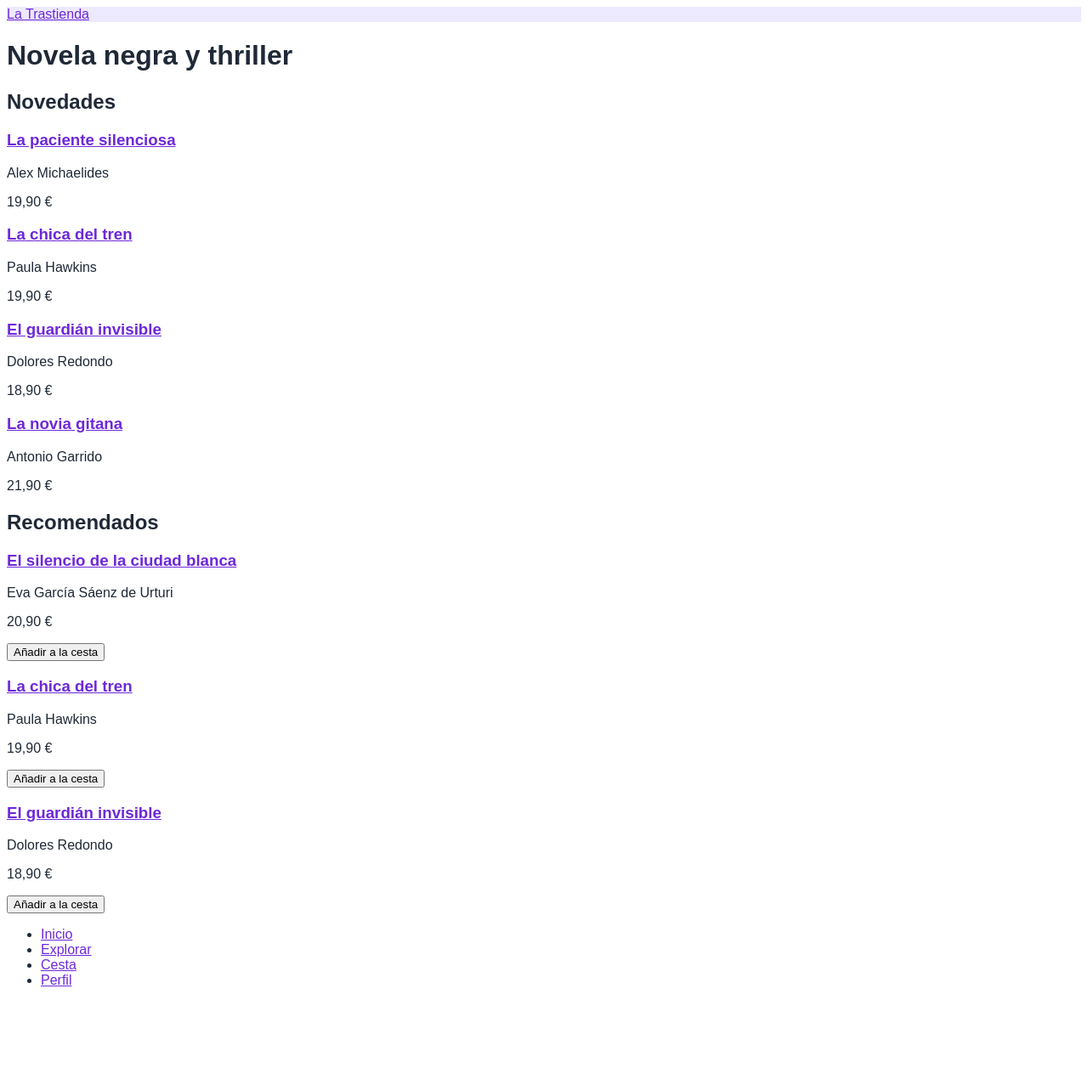
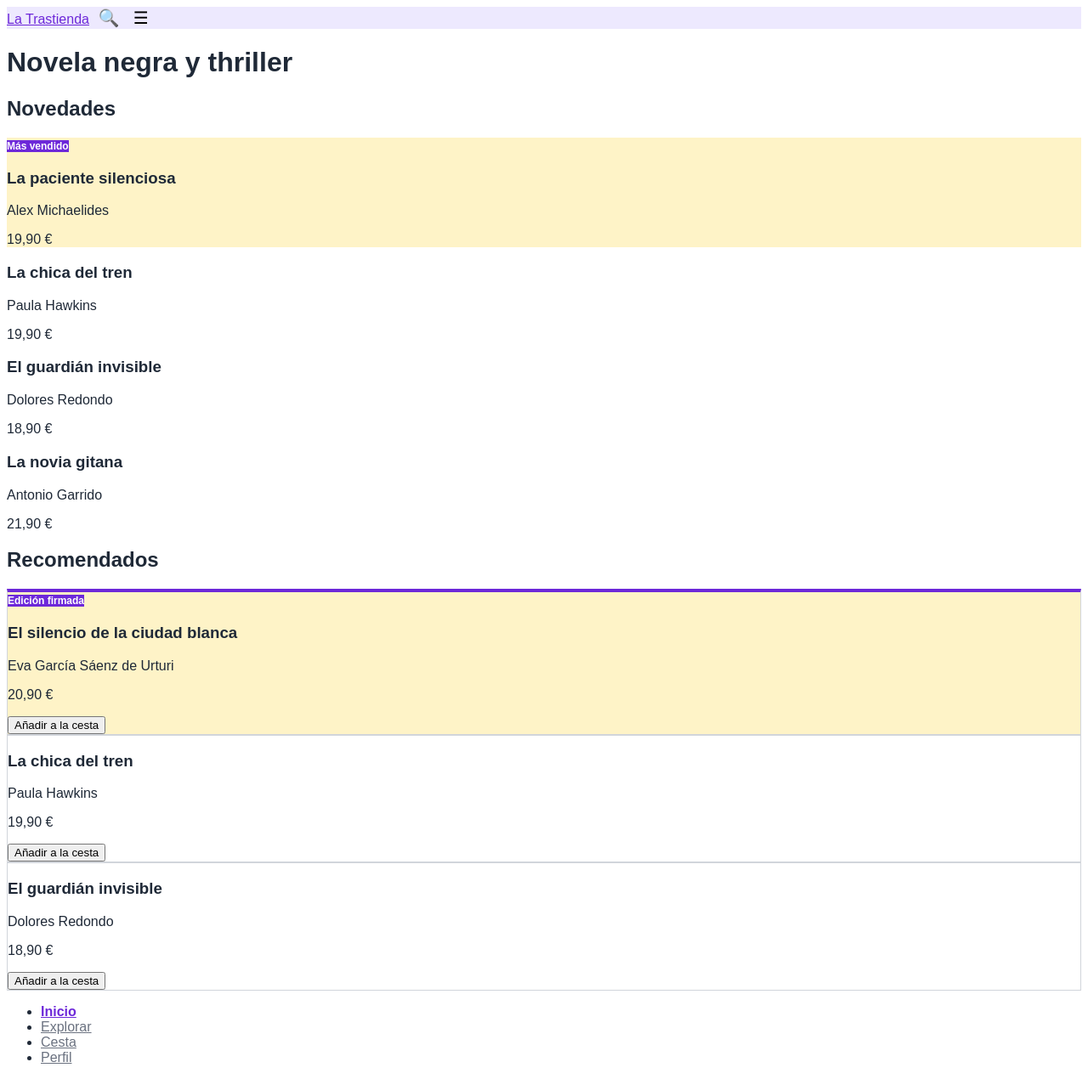
Before and after one commit to MarcosAragon/trastienda-ud4, a plain HTML site: page index.html in a window 1280 px wide. Shown: the whole page at 85% size. Before the commit the page ends 1179 px from the top, so only its background shows below. Drawn offline with Linux system fonts and the light colour scheme.

Commit message:
Ejercicio propuesto pt2 terminado

```diff
--- a/css/estilos.css
+++ b/css/estilos.css
@@ -10,3 +10,52 @@ header {
 a {
   color: #6d28d9;
 }
+
+nav a[aria-current="page"] {
+  color: #6d28d9;
+  font-weight: bold;
+}
+
+nav a:not([aria-current="page"]) {
+  color: #6b7280;
+}
+
+nav a:not([aria-current="page"]):hover {
+  color: #1f2937;
+  text-decoration: underline;
+}
+
+nav a:not([aria-current="page"]):focus-visible {
+  outline: 3px solid #6d28d9;
+  outline-offset: 2px;
+}
+
+.card {
+  border: 1px solid #d1d5db;
+}
+
+h2 + .card {
+  border-top: 4px solid #6d28d9;
+}
+
+.badge {
+  background-color: #6d28d9;
+  color: #ffffff;
+  font-size: 0.75rem;
+  font-weight: bold;
+}
+
+.badge:empty {
+  display: none;
+}
+
+article:has(.badge:not(:empty)) {
+  background-color: #fef3c7;
+}
+
+button[aria-label] {
+  background: none;
+  border: none;
+  font-size: 1.25rem;
+  cursor: pointer;
+}
--- a/index.html
+++ b/index.html
@@ -10,6 +10,8 @@
 
   <header>
     <a href="index.html">La Trastienda</a>
+    <button type="button" aria-label="Buscar">🔍</button>
+    <button type="button" aria-label="Abrir menú">☰</button>
   </header>
 
   <main>
@@ -18,25 +20,27 @@
     <section>
       <h2>Novedades</h2>
       <article>
-        <h3><a href="detalle.html">La paciente silenciosa</a></h3>
+        <span class="badge">Más vendido</span>
+        <h3>La paciente silenciosa</h3>
         <p>Alex Michaelides</p>
         <p>19,90 €</p>
       </article>
 
       <article>
-        <h3><a href="detalle.html">La chica del tren</a></h3>
+        <h3>La chica del tren</h3>
         <p>Paula Hawkins</p>
         <p>19,90 €</p>
       </article>
 
       <article>
-        <h3><a href="detalle.html">El guardián invisible</a></h3>
+        <h3>El guardián invisible</h3>
         <p>Dolores Redondo</p>
         <p>18,90 €</p>
       </article>
 
       <article>
-        <h3><a href="detalle.html">La novia gitana</a></h3>
+        <span class="badge"></span>
+        <h3>La novia gitana</h3>
         <p>Antonio Garrido</p>
         <p>21,90 €</p>
       </article>
@@ -45,22 +49,23 @@
 
     <section>
       <h2>Recomendados</h2>
-      <article>
-        <h3><a href="detalle.html">El silencio de la ciudad blanca</a></h3>
+      <article class="card">
+        <span class="badge">Edición firmada</span>
+        <h3>El silencio de la ciudad blanca</h3>
         <p>Eva García Sáenz de Urturi</p>
         <p>20,90 €</p>
         <button type="button">Añadir a la cesta</button>
       </article>
 
-      <article>
-        <h3><a href="detalle.html">La chica del tren</a></h3>
+      <article class="card">
+        <h3>La chica del tren</h3>
         <p>Paula Hawkins</p>
         <p>19,90 €</p>
         <button type="button">Añadir a la cesta</button>
       </article>
 
-      <article>
-        <h3><a href="detalle.html">El guardián invisible</a></h3>
+      <article class="card">
+        <h3>El guardián invisible</h3>
         <p>Dolores Redondo</p>
         <p>18,90 €</p>
         <button type="button">Añadir a la cesta</button>
```
